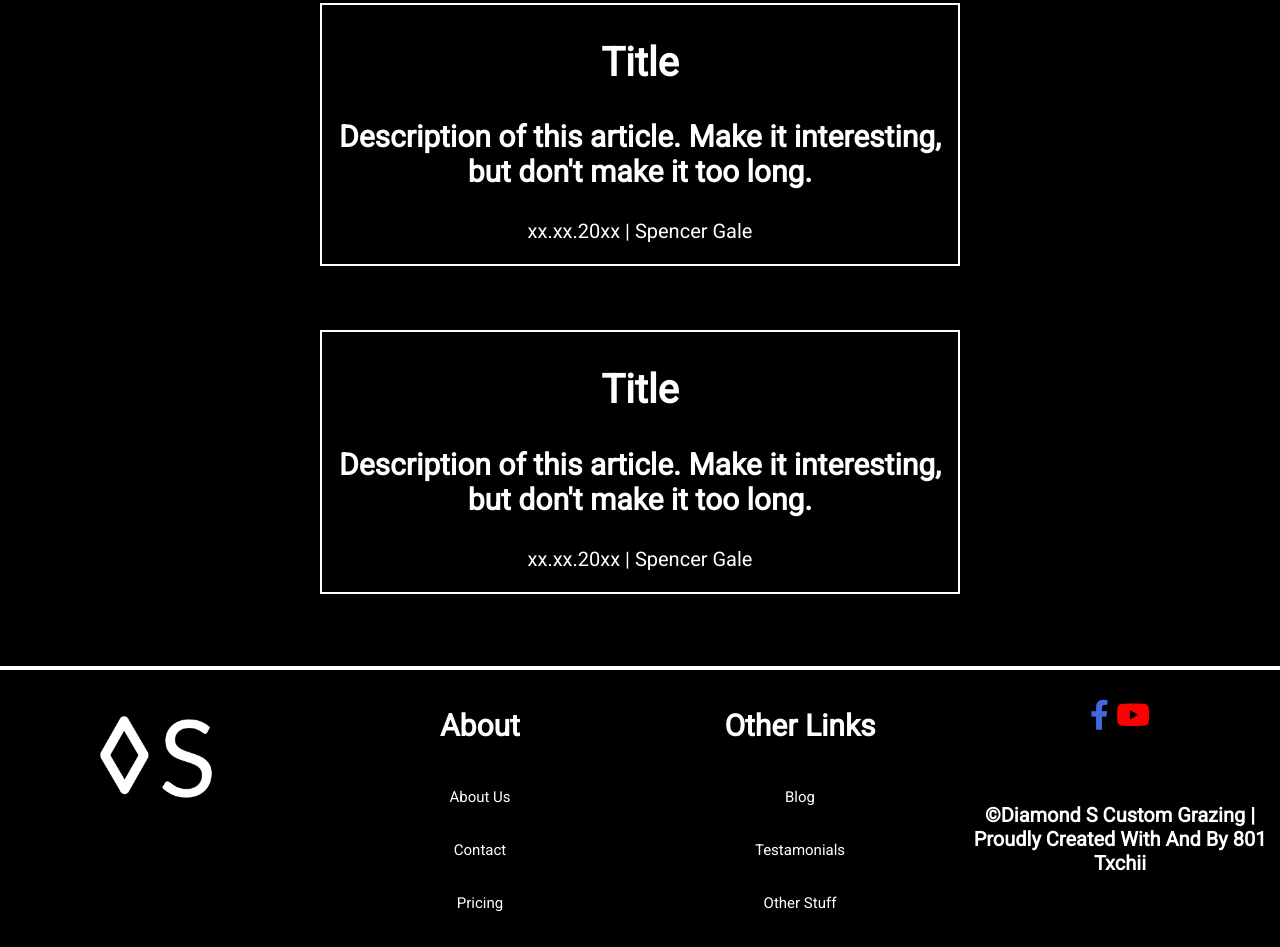
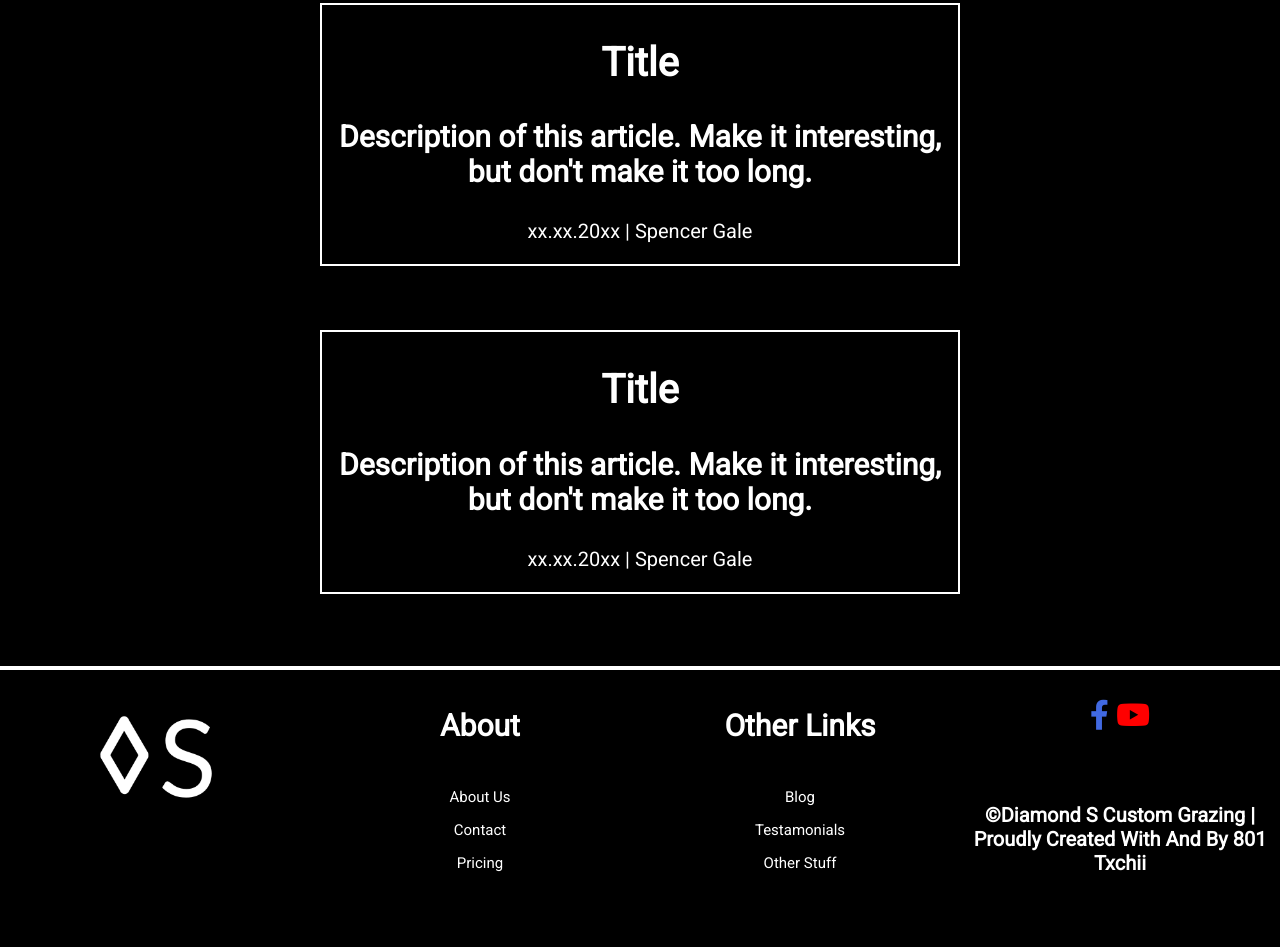
Before and after one commit to fiddyg/diamondscustomgrazing, a plain HTML site: page web/blog/index.html in a window 1280 px wide. Shown: the part 931-1878 px from the top of the page. After the commit the page ends 1826 px from the top, so only its background shows below. Drawn offline with Linux system fonts and the light colour scheme.

Commit message:
Hopefully blog works

```diff
--- a/web/blog/index.html
+++ b/web/blog/index.html
@@ -101,16 +101,16 @@
 
     <div class="f2">
       <h3>About</h3>
-      <p><a href="https://www.diamondsgrazing.com/about/" class="middle">About Us</a></p>
-      <p><a href="https://fblacontact.801txchii.repl.co" class="middle">Contact</a></p>
-      <p><a href="https://fblapricing.801txchii.repl.co/" class="middle">Pricing</a></p>
+      <a href="https://www.diamondsgrazing.com/about/" class="middle">About Us</a>
+      <a href="https://fblacontact.801txchii.repl.co" class="middle">Contact</a>
+      <a href="https://fblapricing.801txchii.repl.co/" class="middle">Pricing</a>
     </div>
 
     <div class="f3">
       <h3>Other Links</h3>
-      <p><a href="https://www.diamondsgrazing.com/blog" class="middle">Blog</a></p>
-      <p><a href="#" class="middle">Testamonials</a></p>
-      <p><a href="https://fblaotherstuff.801txchii.repl.co" class="middle">Other Stuff</a></p>
+      <a href="https://www.diamondsgrazing.com/blog" class="middle">Blog</a>
+      <a href="#" class="middle">Testamonials</a>
+      <a href="https://fblaotherstuff.801txchii.repl.co" class="middle">Other Stuff</a>
     </div>
 
     <div class="f4">
```
